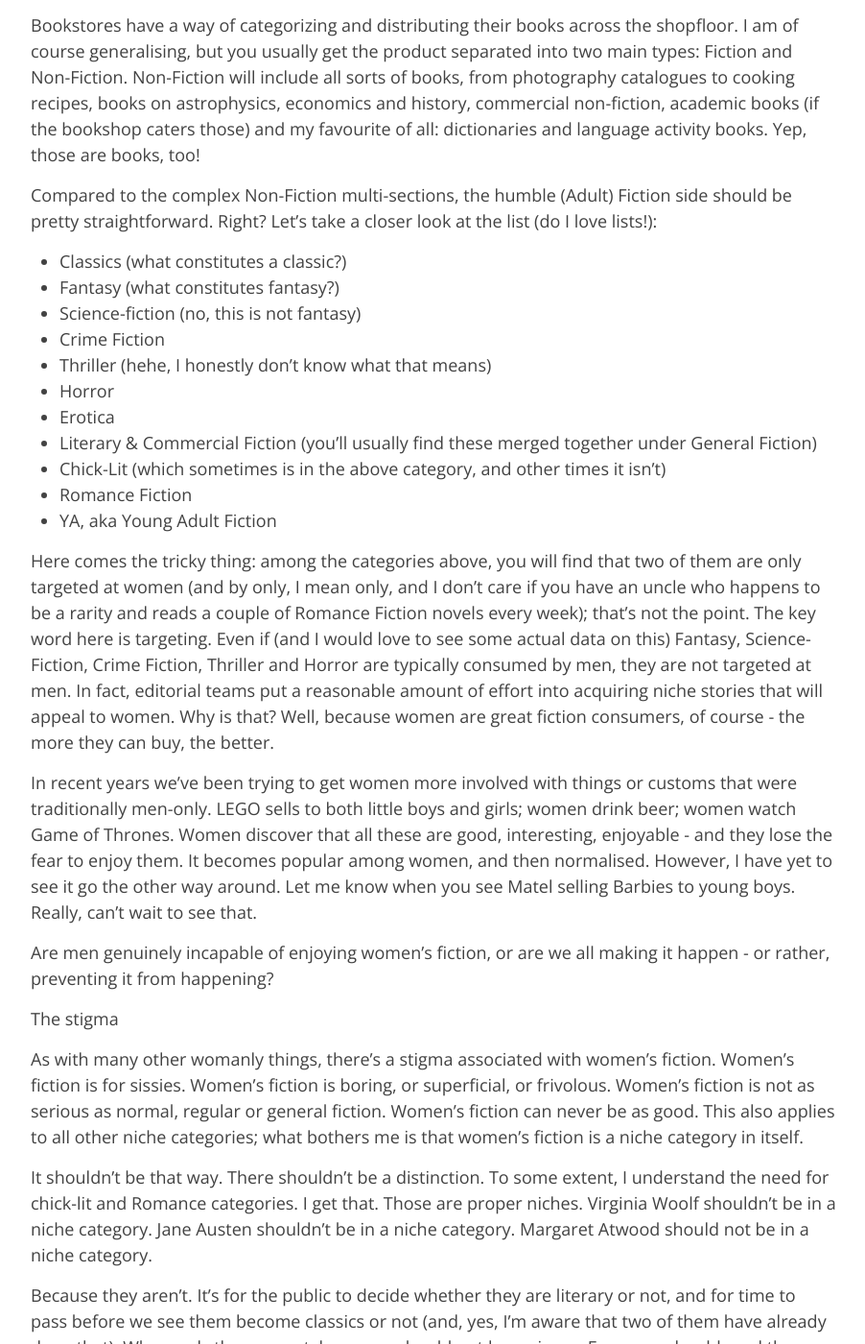
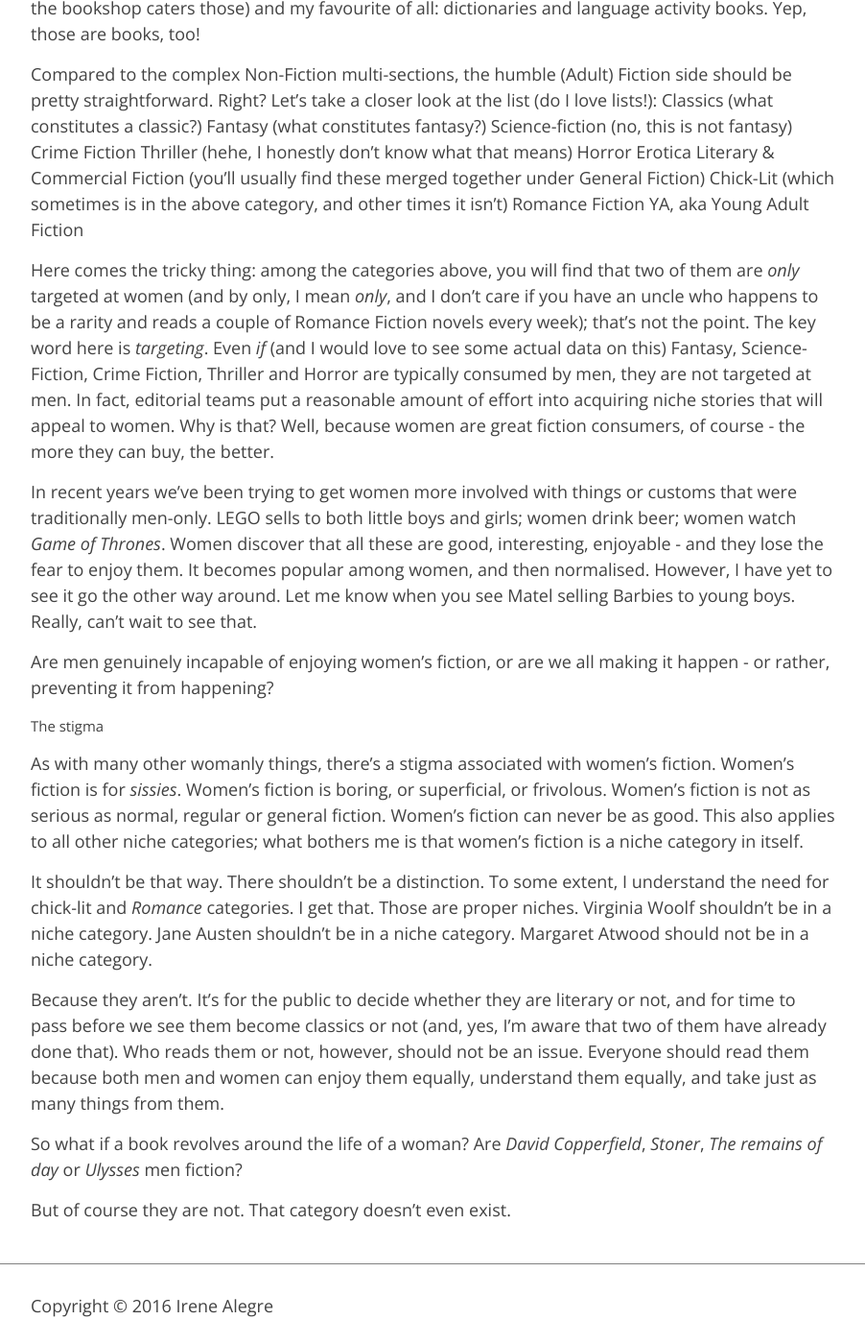
Before and after one commit to irenealgi/readbelow, a Jekyll site: the page built from _posts/2016-03-13-womens-fiction.md, in a window 1280 px wide and 1400 px high, scrolled down 2030 px. Shown: the whole window at 96% size, without its empty margins (188-1090 px from the left). Built offline with Jekyll 4.4.1, drawn with Linux system fonts in a browser that asks for light colours; some of the changed text lies outside the part shown.

Commit message:
Updated 2016-03-13-womens-fiction.md

```diff
--- a/_posts/2016-03-13-womens-fiction.md
+++ b/_posts/2016-03-13-womens-fiction.md
@@ -16,25 +17,25 @@
 - Anything by Agatha Christie, Raymond Chandler or Sir Arthur Conan Doyle
 - Travel novels like _Heart of Darkness_
 - _The Lord of the Rings_ and _Game of Thrones_
-- The Chronicles of Narnia and Harry Potter
-- Contemporary literary fiction books like Freedom, by Jonathan Franzen
-- Indeterminable stuff like Trainspotting, by Irvine Welsh, and Fight Club by Chuck Palahniuk
-- The world according to Garp or In one person, by John Irving
-- American Psycho, by Bret Easton Ellis
-- The lord of the flies, by William Golding
+- _The Chronicles of Narnia_ and _Harry Potter_
+- Contemporary literary fiction books like _Freedom_, by Jonathan Franzen
+- Indeterminable stuff like _Trainspotting_, by Irvine Welsh, and _Fight Club_ by Chuck Palahniuk
+- _The world according to Garp_ or _In one person_, by John Irving
+- _American Psycho_, by Bret Easton Ellis
+- _The lord of the flies_, by William Golding
 
 The following books, however, could be considered women’s fiction:
 
-- Jane Eyre, by Charlotte Brönte, and Pride and Prejudice, by Jane Austen
-- Bridget Jones’ Diaries, by Helen Fielding
-- Sushi for Beginners, by Marian Keyes
-- PS I love you, by Cecelia Ahern
-- The hours, by Michael Cunningham and Mrs Dalloway, by Virginia Woolf
-- The Notebook, by Nicholas Sparks
-- 50 Shades of Grey, by E.L. James
-- We Are All Completely Beside Ourselves, by Karen Joy Fowler
+- _Jane Eyre_, by Charlotte Brönte, and _Pride and Prejudice_, by Jane Austen
+- _Bridget Jones’ Diaries_, by Helen Fielding
+- _Sushi for Beginners_, by Marian Keyes
+- _PS I love you_, by Cecelia Ahern
+- _The hours_, by Michael Cunningham and _Mrs Dalloway_, by Virginia Woolf
+- _The Notebook_, by Nicholas Sparks
+- _50 Shades of Grey_, by E.L. James
+- _We Are All Completely Beside Ourselves_, by Karen Joy Fowler
 
-As you can see from the list above, whatever falls under the category is just as heterogeneous as whatever falls outside the category. Reading it again, I can’t believe I put the experimental Mrs Dalloway next to gothic and dramatic Jane Eyre, sardonic Pride and Prejudice, funny and irreverent Bridget Jones, complex The Hours, cheesy and chaste The Notebook and racy 50 Shades of Grey in the same sack. It makes no sense; welcome to discovery #1:
+As you can see from the list above, whatever falls under the category is just as heterogeneous as whatever falls outside the category. Reading it again, I can’t believe I put the experimental Mrs Dalloway next to gothic and dramatic _Jane Eyre_, sardonic _Pride and Prejudice_, funny and irreverent _Bridget Jones_, complex _The Hours_, cheesy and chaste _The Notebook_ and racy _50 Shades of Grey_ in the same sack. It makes no sense; welcome to discovery #1:
 
 Women’s Fiction as a category makes no sense whatsoever.
 
@@ -62,33 +63,32 @@
 Bookstores have a way of categorizing and distributing their books across the shopfloor. I am of course generalising, but you usually get the product separated into two main types: Fiction and Non-Fiction. Non-Fiction will include all sorts of books, from photography catalogues to cooking recipes, books on astrophysics, economics and history, commercial non-fiction, academic books (if the bookshop caters those) and my favourite of all: dictionaries and language activity books. Yep, those are books, too!
 
 Compared to the complex Non-Fiction multi-sections, the humble (Adult) Fiction side should be pretty straightforward. Right? Let’s take a closer look at the list (do I love lists!):
+Classics (what constitutes a classic?)
+Fantasy (what constitutes fantasy?)
+Science-fiction (no, this is not fantasy)
+Crime Fiction
+Thriller (hehe, I honestly don’t know what that means)
+Horror
+Erotica
+Literary & Commercial Fiction (you’ll usually find these merged together under General Fiction)
+Chick-Lit (which sometimes is in the above category, and other times it isn’t)
+Romance Fiction
+YA, aka Young Adult Fiction
 
-- Classics (what constitutes a classic?)
-- Fantasy (what constitutes fantasy?)
-- Science-fiction (no, this is not fantasy)
-- Crime Fiction
-- Thriller (hehe, I honestly don’t know what that means)
-- Horror
-- Erotica
-- Literary & Commercial Fiction (you’ll usually find these merged together under General Fiction)
-- Chick-Lit (which sometimes is in the above category, and other times it isn’t)
-- Romance Fiction
-- YA, aka Young Adult Fiction
+Here comes the tricky thing: among the categories above, you will find that two of them are _only_ targeted at women (and by only, I mean _only_, and I don’t care if you have an uncle who happens to be a rarity and reads a couple of Romance Fiction novels every week); that’s not the point. The key word here is _targeting_. Even _if_ (and I would love to see some actual data on this) Fantasy, Science-Fiction, Crime Fiction, Thriller and Horror are typically consumed by men, they are not targeted at men. In fact, editorial teams put a reasonable amount of effort into acquiring niche stories that will appeal to women. Why is that? Well, because women are great fiction consumers, of course - the more they can buy, the better.
 
-Here comes the tricky thing: among the categories above, you will find that two of them are only targeted at women (and by only, I mean only, and I don’t care if you have an uncle who happens to be a rarity and reads a couple of Romance Fiction novels every week); that’s not the point. The key word here is targeting. Even if (and I would love to see some actual data on this) Fantasy, Science-Fiction, Crime Fiction, Thriller and Horror are typically consumed by men, they are not targeted at men. In fact, editorial teams put a reasonable amount of effort into acquiring niche stories that will appeal to women. Why is that? Well, because women are great fiction consumers, of course - the more they can buy, the better.
-
-In recent years we’ve been trying to get women more involved with things or customs that were traditionally men-only. LEGO sells to both little boys and girls; women drink beer; women watch Game of Thrones. Women discover that all these are good, interesting, enjoyable - and they lose the fear to enjoy them. It becomes popular among women, and then normalised. However, I have yet to see it go the other way around. Let me know when you see Matel selling Barbies to young boys. Really, can’t wait to see that.
+In recent years we’ve been trying to get women more involved with things or customs that were traditionally men-only. LEGO sells to both little boys and girls; women drink beer; women watch _Game of Thrones_. Women discover that all these are good, interesting, enjoyable - and they lose the fear to enjoy them. It becomes popular among women, and then normalised. However, I have yet to see it go the other way around. Let me know when you see Matel selling Barbies to young boys. Really, can’t wait to see that.
 
 Are men genuinely incapable of enjoying women’s fiction, or are we all making it happen - or rather, preventing it from happening?
 
-The stigma
+##### The stigma
 
-As with many other womanly things, there’s a stigma associated with women’s fiction. Women’s fiction is for sissies. Women’s fiction is boring, or superficial, or frivolous. Women’s fiction is not as serious as normal, regular or general fiction. Women’s fiction can never be as good. This also applies to all other niche categories; what bothers me is that women’s fiction is a niche category in itself.
+As with many other womanly things, there’s a stigma associated with women’s fiction. Women’s fiction is for _sissies_. Women’s fiction is boring, or superficial, or frivolous. Women’s fiction is not as serious as normal, regular or general fiction. Women’s fiction can never be as good. This also applies to all other niche categories; what bothers me is that women’s fiction is a niche category in itself.
 
-It shouldn’t be that way. There shouldn’t be a distinction. To some extent, I understand the need for chick-lit and Romance categories. I get that. Those are proper niches. Virginia Woolf shouldn’t be in a niche category. Jane Austen shouldn’t be in a niche category. Margaret Atwood should not be in a niche category.
+It shouldn’t be that way. There shouldn’t be a distinction. To some extent, I understand the need for chick-lit and _Romance_ categories. I get that. Those are proper niches. Virginia Woolf shouldn’t be in a niche category. Jane Austen shouldn’t be in a niche category. Margaret Atwood should not be in a niche category.
 
 Because they aren’t. It’s for the public to decide whether they are literary or not, and for time to pass before we see them become classics or not (and, yes, I’m aware that two of them have already done that). Who reads them or not, however, should not be an issue. Everyone should read them because both men and women can enjoy them equally, understand them equally, and take just as many things from them.
 
-So what if a book revolves around the life of a woman? Are David Copperfield, Stoner, The remains of day or Ulysses men fiction?
+So what if a book revolves around the life of a woman? Are _David Copperfield_, _Stoner_, _The remains of day_ or _Ulysses_ men fiction?
 
 But of course they are not. That category doesn’t even exist.
```
Also changed, not shown: other parts of _posts/2016-03-13-womens-fiction.md (+8 -7 lines).
